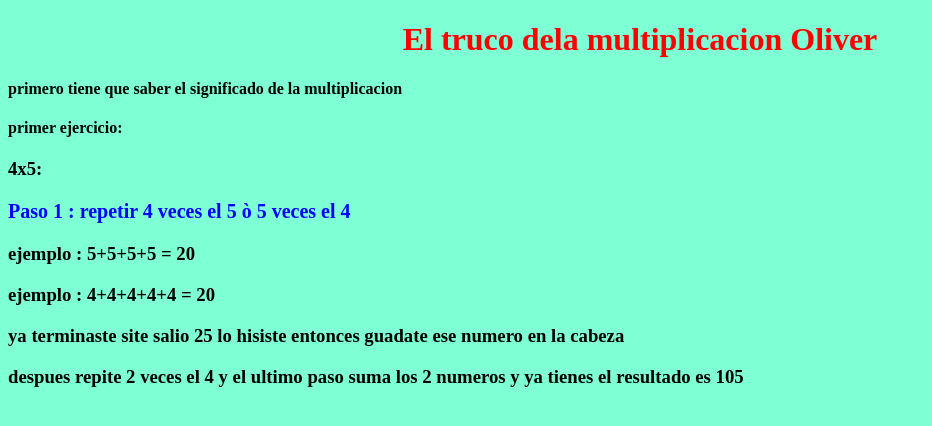
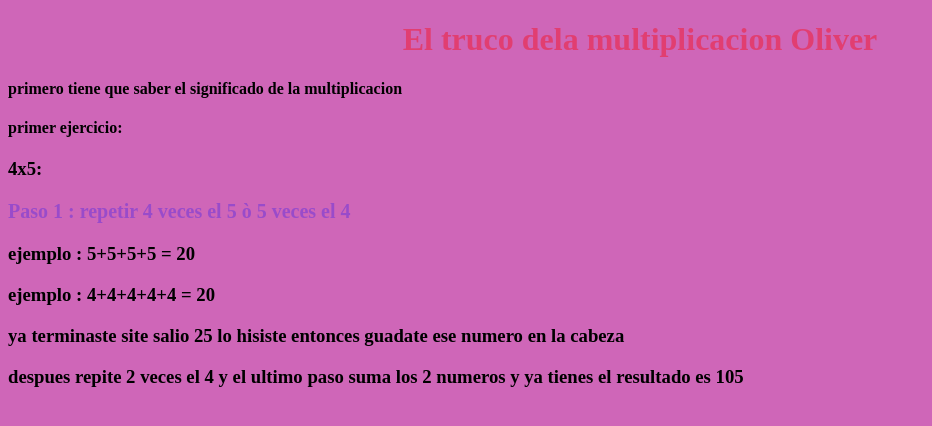
Before and after one commit to OliverR7/proyweb1, a plain HTML site: page index.html in a window 1280 px wide. Shown: the whole page, without its empty margins (0-932 px from the left). Drawn offline with Linux system fonts and the light colour scheme.

Commit message:
primer color

```diff
--- a/style.css
+++ b/style.css
@@ -1,11 +1,11 @@
 .fondo{
-    background-color: aquamarine;
+    background-color: rgba(177, 3, 139, 0.603);
 }
 .titulo{
-    color: red;
+    color: rgba(255, 0, 0, 0.384);
 }
 .paso1{
-    color: blue;
+    color: rgba(0, 0, 255, 0.26);
     font-size: 20px;
     align-items: center;
 }
```
